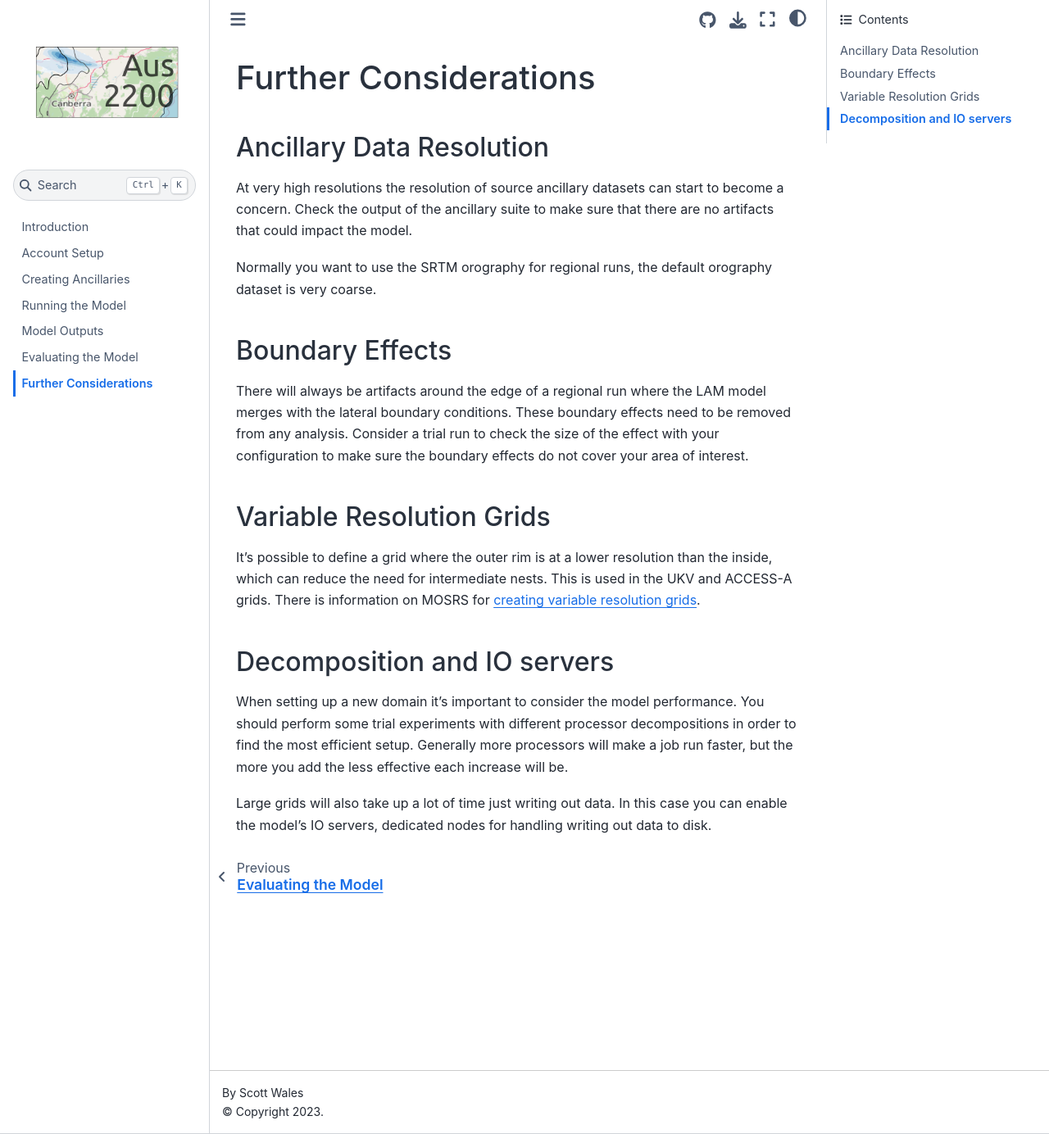
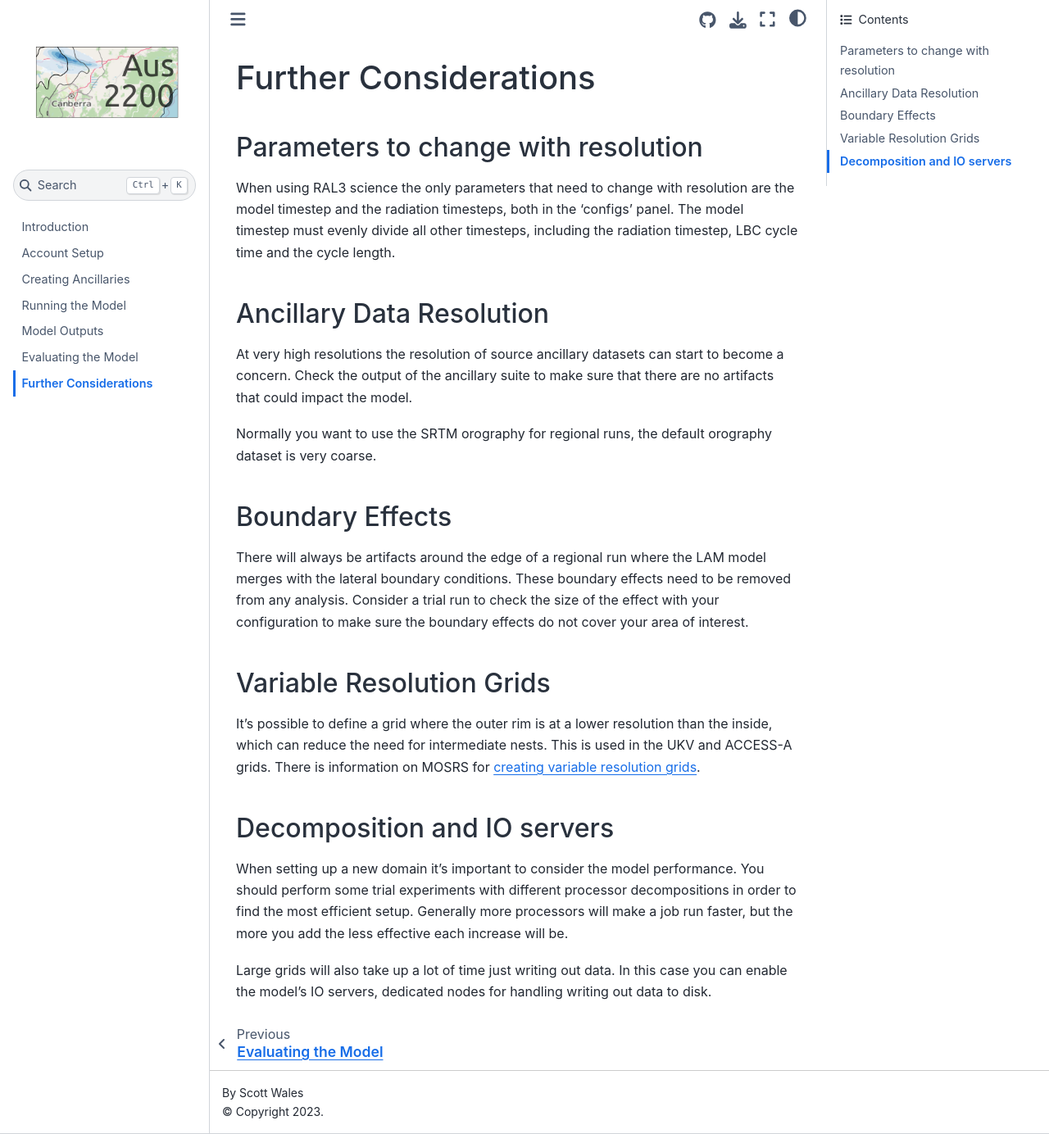
Before and after one commit to ScottWales/aus2200-training, a Jupyter Book: the page built from further-considerations.md, in a window 1280 px wide and 1384 px high. Shown: the whole window at 82% size. Built offline with Jupyter Book 1.0.4 settings and Sphinx 7.4.7 and the Sphinx Book theme 1.1.4, drawn with Linux system fonts in a browser that asks for light colours.

Commit message:
Add resolution parameters

```diff
--- a/further-considerations.md
+++ b/further-considerations.md
@@ -1,4 +1,8 @@
 # Further Considerations
+
+## Parameters to change with resolution
+
+When using RAL3 science the only parameters that need to change with resolution are the model timestep and the radiation timesteps, both in the 'configs' panel. The model timestep must evenly divide all other timesteps, including the radiation timestep, LBC cycle time and the cycle length.
 
 ## Ancillary Data Resolution
 
```
